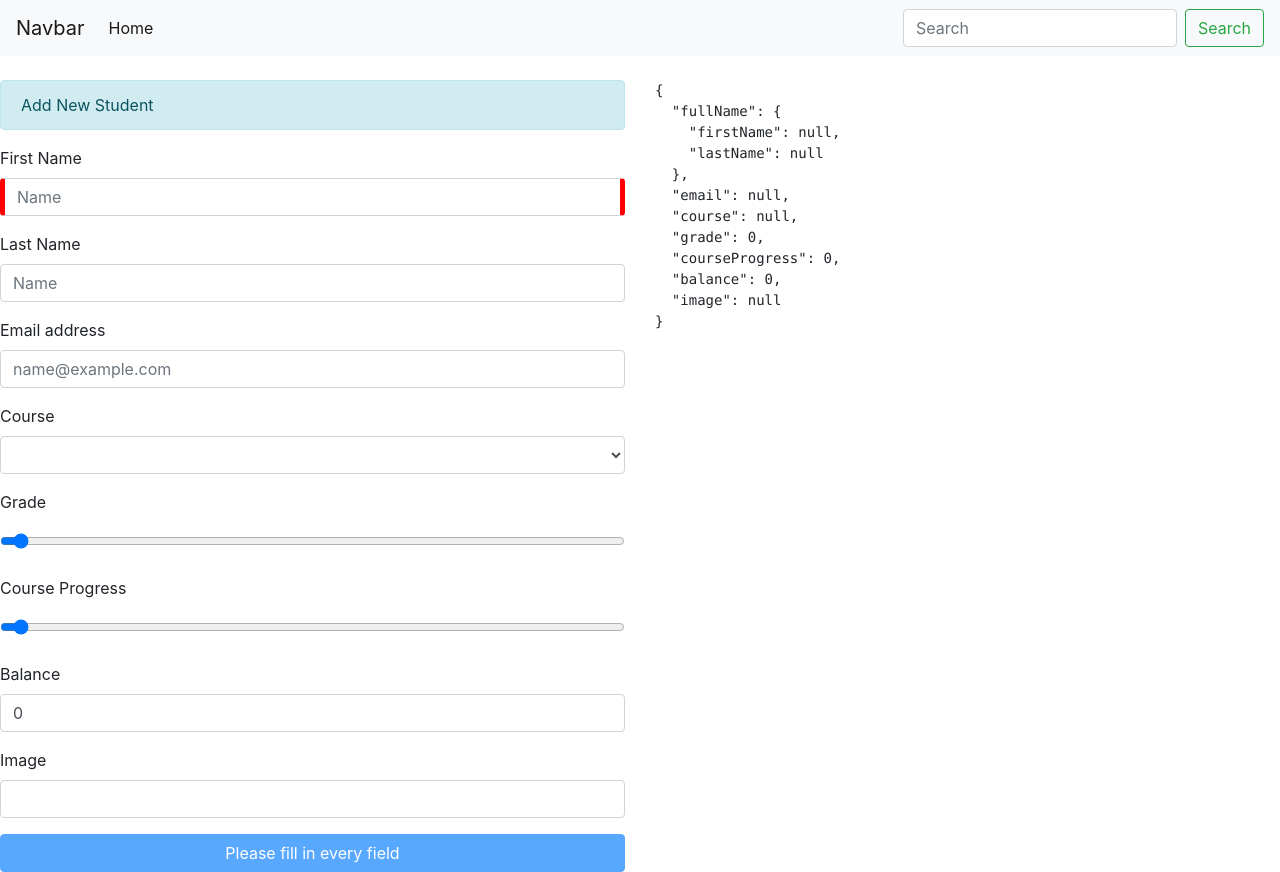
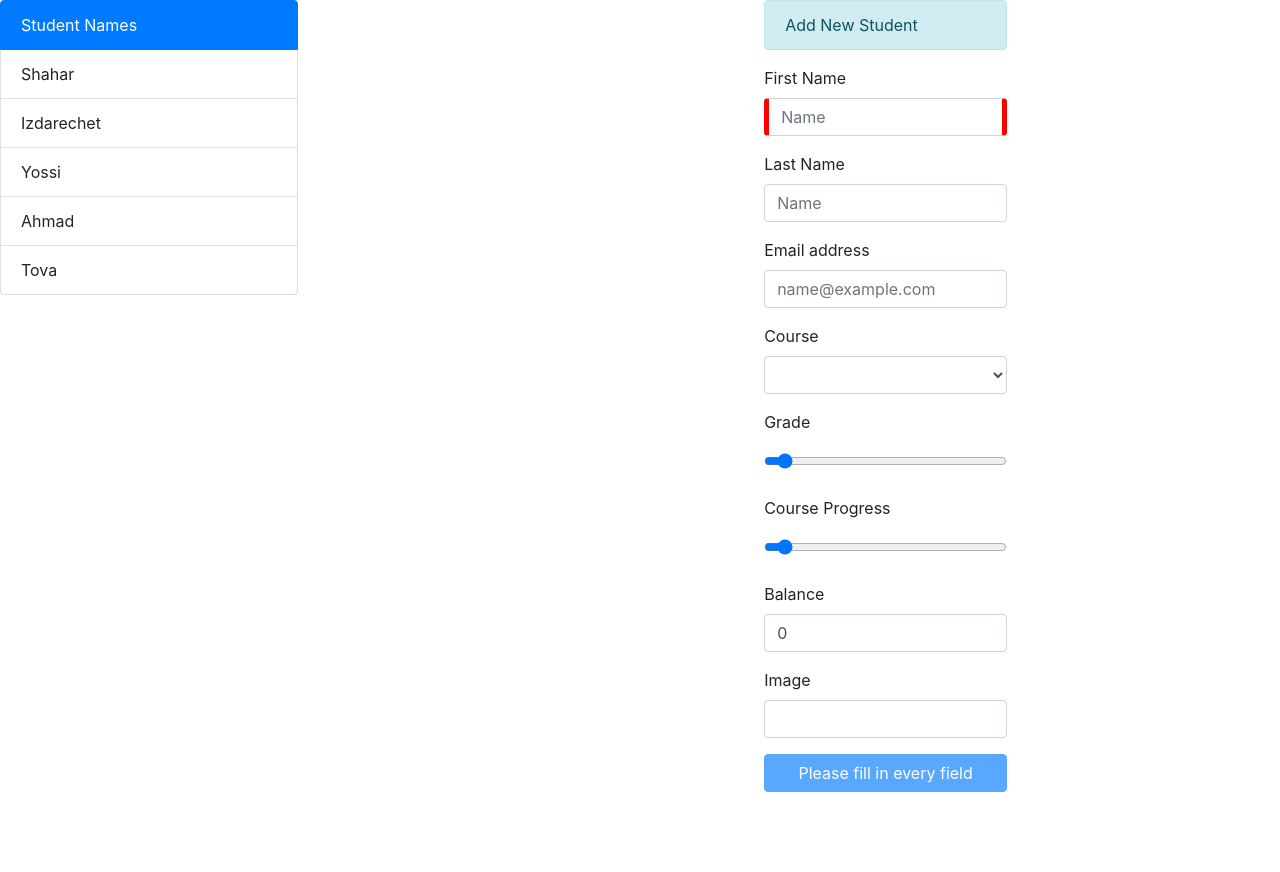
Before and after one commit to Michal0583252668/verint-app, an Angular app: page / in a window 1280 px wide. After the commit the page ends 800 px from the top, so only its background shows below. Built offline with nearby package versions, Linux system fonts and the light colour scheme.

Commit message:
Input, Output, Model Driven Form

```diff
--- /dev/null
+++ b/src/app/02-ex-students-names-details-add-new/students-details-add/students-details-add.component.html
@@ -0,0 +1,15 @@
+<div class="row">
+    <div class="col-md-3">
+        <app-students-names
+            [students]="students"
+            (selected)="selectedStudent($event)"></app-students-names>
+    </div>
+    <div class="col-md-4">
+        <app-student-details *ngIf="currentStudent"
+            [inputStudent]="currentStudent"></app-student-details>
+    </div>
+    <div class="col-md-5">
+        <app-add-student
+            (newStudent)="addNewStudent($event)"></app-add-student>
+    </div>
+</div>
--- /dev/null
+++ b/src/app/02-ex-students-names-details-add-new/students-details-add/students-details-add.component.ts
@@ -0,0 +1,33 @@
+import { Component, OnInit } from '@angular/core';
+import { Student } from '../../models/student';
+
+@Component({
+  selector: 'app-students-details-add',
+  templateUrl: './students-details-add.component.html',
+  styleUrls: ['./students-details-add.component.css']
+})
+export class StudentsDetailsAddComponent implements OnInit {
+
+  students:Student[] = [
+    new Student('Shahar','graumanoz@gmail.com','Angular',10,45,1500,'http://thefuturegraduate.com/wp-content/uploads/2017/02/2.jpg'),
+    new Student('Izdarechet','izdarechet@gmail.com','C++',52,76,7500,'http://i2.cdn.turner.com/money/dam/assets/130628152842-student-studying-620xa.jpg'),
+    new Student('Yossi','yossi@gmail.com','C#',75,30,-1900,'https://encrypted-tbn0.gstatic.com/images?q=tbn:ANd9GcS3VFEQu3v1LkcOPZscSQllLzEjkbZUoQZEVIW9ENvsI8q3eZfA'),
+    new Student('Ahmad','ahmad@yahoo.com','PHP',50,80, 2700,'https://www.evolllution.com/wp-content/uploads/2013/03/Adult-Student-using-laptop-32116578-%C2%A9-nyul.jpg'),
+    new Student('Tova','tova@gmail.com', 'Java' ,10,90,-3500,'http://www.gettingsmart.com/wp-content/uploads/2016/09/Online-Student-Celebrating-Feature-Image-964x580.jpg'),
+  ];
+
+  currentStudent:Student;
+
+  constructor() { }
+
+  ngOnInit() {
+  }
+
+  selectedStudent(student:Student){
+    this.currentStudent = student;
+  }
+
+  addNewStudent(student:Student){
+    this.students.push(student);
+  }
+}
--- /dev/null
+++ b/src/app/02-ex-students-names-details-add-new/students-names/students-names.component.html
@@ -0,0 +1,9 @@
+<ul class="list-group">
+    <li class="list-group-item active">Student Names</li>
+    <li class="list-group-item"
+      (click)="selected(student)"
+      [ngClass]="{'active': currentStudent === student}"
+      *ngFor="let student of students">
+      {{ student.name }}
+    </li>
+  </ul>
--- /dev/null
+++ b/src/app/02-ex-students-names-details-add-new/students-names/students-names.component.ts
@@ -0,0 +1,27 @@
+import { Component, OnInit, Input, EventEmitter, Output } from '@angular/core';
+import { Student } from '../../models/student';
+
+@Component({
+  selector: 'app-students-names',
+  templateUrl: './students-names.component.html',
+  styleUrls: ['./students-names.component.css']
+})
+export class StudentsNamesComponent implements OnInit {
+
+  @Input('students') students:Student[];
+  @Output('selected') selectedStudent:EventEmitter<Student>;
+
+  currentStudent:Student;
+
+  constructor() {
+    this.selectedStudent = new EventEmitter<Student>();
+   }
+
+  ngOnInit() {
+  }
+
+  selected(student){
+    this.currentStudent = student;
+    this.selectedStudent.emit(student);
+  }
+}
--- a/src/app/add-student/add-student.component.html
+++ b/src/app/add-student/add-student.component.html
@@ -112,7 +112,7 @@
       </button>
       </form>
     </div>
-    <div class="col-md-4">
+    <!-- <div class="col-md-4">
       <pre>{{ addForm.value | json }} </pre>
-    </div>
+    </div> -->
 </div>
--- a/src/app/add-student/add-student.component.ts
+++ b/src/app/add-student/add-student.component.ts
@@ -1,5 +1,5 @@
-import { Courses } from './../models/student';
-import { Component } from '@angular/core';
+import { Courses, Student } from './../models/student';
+import { Component, EventEmitter, Output } from '@angular/core';
 import { FormGroup, FormControl, Validators } from '@angular/forms';
 import { VerintValidators } from '../models/validators/VerintValidators';
 
@@ -10,14 +10,19 @@ import { VerintValidators } from '../models/validators/VerintValidators';
 })
 export class AddStudentComponent {
 
+  @Output('newStudent') newStudent:EventEmitter<Student> = new EventEmitter<Student>();
+
   addForm:FormGroup;
 
   get fullName() { return this.addForm.controls.fullName; }
   get firstName() { return (this.addForm.controls.fullName as FormGroup).controls.firstName; }
   get lastName() { return (this.addForm.controls.fullName as FormGroup).controls.lastName; }
   get email() { return this.addForm.controls.email; }
+  get grade() { return this.addForm.controls.grade; }
   get course() { return this.addForm.controls.course; }
+  get courseProgress() {return this.addForm.controls.courseProgress;}
   get balance() { return this.addForm.controls.balance; }
+  get image() { return this.addForm.controls.image; }
 
   courses:string[];
 
@@ -42,7 +47,16 @@ export class AddStudentComponent {
 
   addNewStudent(){
     if(this.addForm.valid){
-      console.log(this.addForm.value);
+      const student = new Student(
+        `${this.firstName.value} ${this.lastName.value}`,
+        this.email.value,
+        this.course.value,
+        this.grade.value,
+        this.courseProgress.value,
+        this.balance.value,
+        this.image.value
+      );
+      this.newStudent.emit(student);
     }else{
       console.log('Form not valid');
     }
--- a/src/app/student-details/student-details.component.html
+++ b/src/app/student-details/student-details.component.html
@@ -1,4 +1,4 @@
-<div class="card" style="width: 18rem;">
+<div class="card">
     <img class="card-img-top" src="{{ student.image }}" alt="{{ student.name }}">
     <div class="progress">
         <div class="progress-bar" role="progressbar"
--- a/src/index.html
+++ b/src/index.html
@@ -9,6 +9,6 @@
   <link rel="icon" type="image/x-icon" href="favicon.ico">
 </head>
 <body>
-  <app-root></app-root>
+  <app-students-details-add></app-students-details-add>
 </body>
 </html>
```
Also changed, not shown: src/app/app.module.ts (+6 -2 lines), src/app/02-ex-students-names-details-add-new/students-details-add/students-details-add.component.css (added), src/app/02-ex-students-names-details-add-new/students-names/students-names.component.css (added), 2 other files (tests, documents, lock files or other folders).
